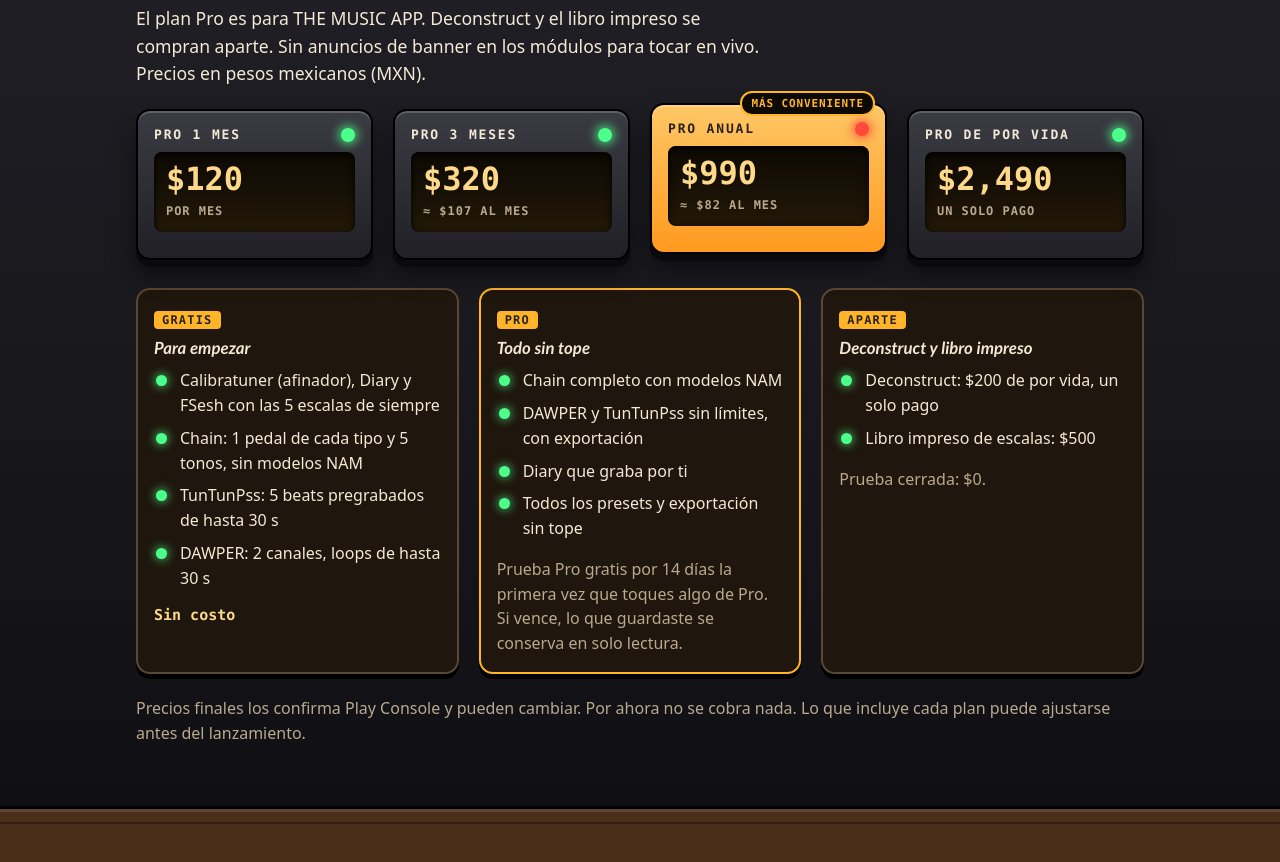
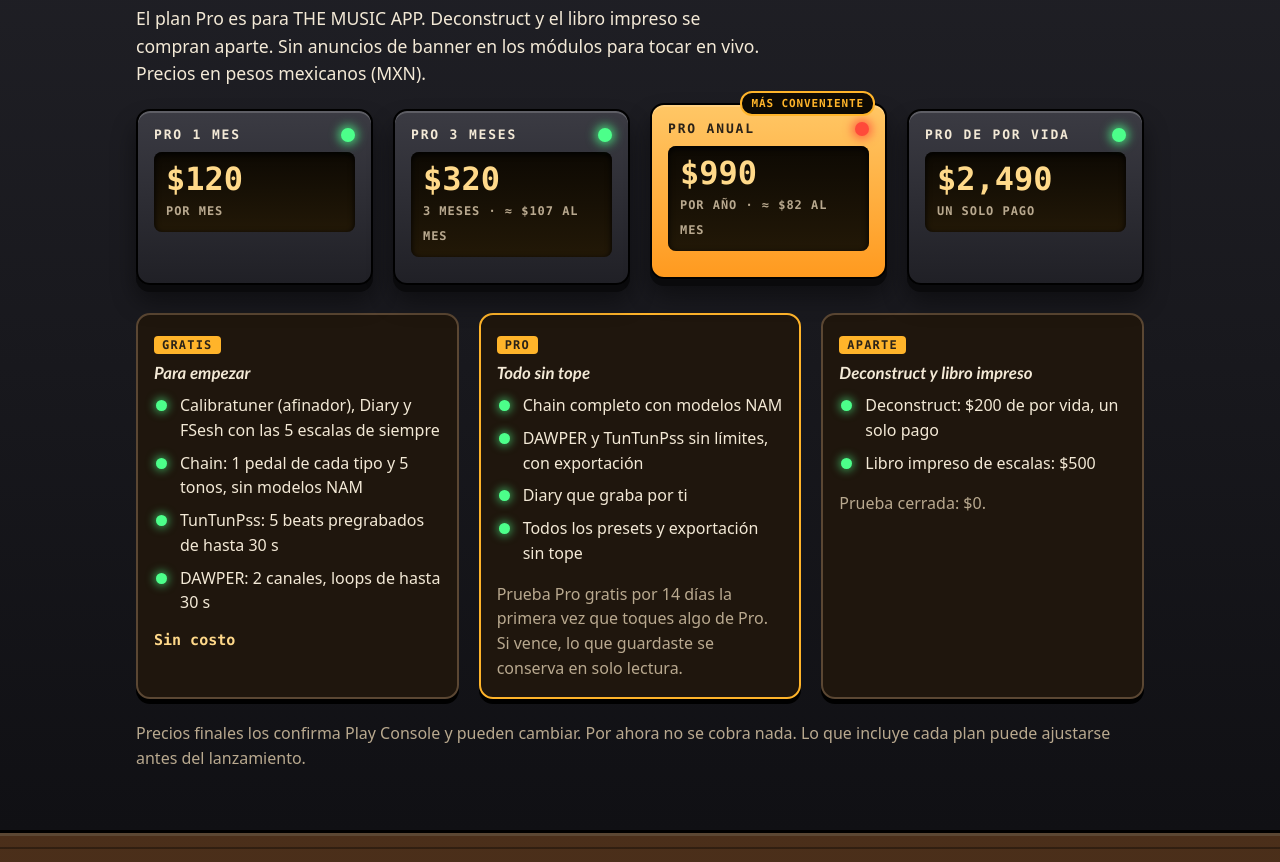
Before and after one commit to ponzho90/AADEVs612, a plain HTML site: page index.html in a window 1280 px wide. Shown: the part 3156-4018 px from the top of the page. Drawn offline with Linux system fonts and the light colour scheme.

Commit message:
Página ronda 8: precios de Planes accesibles (lista, periodo en cada precio, LEDs decorativos ocultos)
Ximena Ruelas, Web y Android

Co-Authored-By: Claude Sonnet 5.5 <noreply@anthropic.com>
Claude-Session: https://claude.ai/code/session_01EBKvrBCGRYtVnEH7z3ADrG

```diff
--- a/index.html
+++ b/index.html
@@ -125,6 +125,7 @@ header.hero>.w{width:100%;display:grid;gap:34px;align-items:center}
 .pl.top::after{content:"MÁS CONVENIENTE";position:absolute;right:10px;top:-14px;background:#0d0903;color:var(--ac);font:900 11px var(--mono);padding:4px 9px;border-radius:12px;border:2px solid var(--ac);letter-spacing:.08em}
 @media (hover:hover) and (pointer:fine){.pl.top:hover{transform:translateY(-9px)}}
 .pl p{margin:0;font-size:.92rem}
+.sr{position:absolute;width:1px;height:1px;overflow:hidden;clip:rect(0 0 0 0);white-space:nowrap}
 .cols{display:grid;grid-template-columns:repeat(auto-fit,minmax(min(100%,300px),1fr));gap:20px;margin-top:28px}
 .c{background:var(--tarjeta);border:2px solid var(--borde);border-radius:14px;padding:16px;box-shadow:0 5px 0 #000}
 .c.pro{border-color:var(--ac)}
@@ -229,11 +230,11 @@ html{scroll-behavior:auto}
 
 <section id="planes" class="esc rack"><div class="w"><h2>Planes</h2>
 <p class="lead">El plan Pro es para THE MUSIC APP. Deconstruct y el libro impreso se compran aparte. Sin anuncios de banner en los módulos para tocar en vivo. Precios en pesos mexicanos (MXN).</p>
-<div class="prices">
-<div class="pl"><div class="nm"><span>Pro 1 mes</span><i class="led v on"></i></div><div class="lcdp"><b>$120</b><small>POR MES</small></div></div>
-<div class="pl"><div class="nm"><span>Pro 3 meses</span><i class="led v on"></i></div><div class="lcdp"><b>$320</b><small>≈ $107 AL MES</small></div></div>
-<div class="pl top"><div class="nm"><span>Pro anual</span><i class="led on"></i></div><div class="lcdp"><b>$990</b><small>≈ $82 AL MES</small></div></div>
-<div class="pl"><div class="nm"><span>Pro de por vida</span><i class="led v on"></i></div><div class="lcdp"><b>$2,490</b><small>UN SOLO PAGO</small></div></div></div>
+<div class="prices" role="list" aria-label="Precios del plan Pro en pesos mexicanos">
+<div class="pl" role="listitem"><div class="nm"><span>Pro 1 mes</span><i class="led v on" aria-hidden="true"></i></div><div class="lcdp"><b>$120</b><small>POR MES</small></div></div>
+<div class="pl" role="listitem"><div class="nm"><span>Pro 3 meses</span><i class="led v on" aria-hidden="true"></i></div><div class="lcdp"><b>$320</b><small>3 MESES · ≈ $107 AL MES</small></div></div>
+<div class="pl top" role="listitem"><div class="nm"><span>Pro anual<span class="sr"> (el más conveniente)</span></span><i class="led on" aria-hidden="true"></i></div><div class="lcdp"><b>$990</b><small>POR AÑO · ≈ $82 AL MES</small></div></div>
+<div class="pl" role="listitem"><div class="nm"><span>Pro de por vida</span><i class="led v on" aria-hidden="true"></i></div><div class="lcdp"><b>$2,490</b><small>UN SOLO PAGO</small></div></div></div>
 <div class="cols">
 <div class="c" role="group" aria-label="Plan Gratis"><span class="etq">Gratis</span><h3>Para empezar</h3>
 <ul class="ok"><li>Calibratuner (afinador), Diary y FSesh con las 5 escalas de siempre</li><li>Chain: 1 pedal de cada tipo y 5 tonos, sin modelos NAM</li><li>TunTunPss: 5 beats pregrabados de hasta 30 s</li><li>DAWPER: 2 canales, loops de hasta 30 s</li></ul>
```
